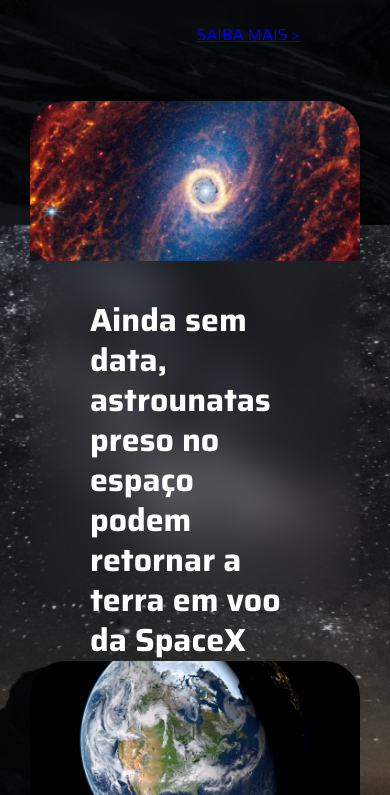
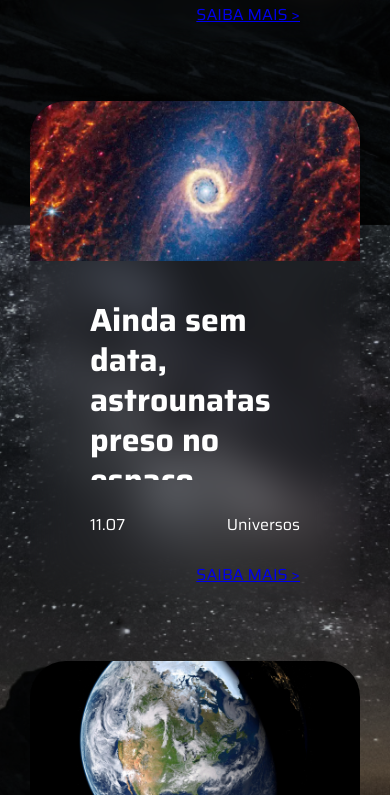
Before and after one commit to MZMS1510/Skyscraper, a plain HTML site: page noticias.html in a window 390 px wide. Shown: the part 619-1414 px from the top of the page. Drawn offline with Linux system fonts and the light colour scheme; a web font is replaced by a local one.

```diff
--- a/styles/noticias.css
+++ b/styles/noticias.css
@@ -52,6 +52,7 @@ h1 {
     font-weight: 700;
     font-size: 32px;
     line-height: 40px;
+    max-height: 180px;
 }
 
 .noticia>section {
@@ -69,3 +70,9 @@ h1 {
     display: flex;
     justify-content: space-between;
 }
+
+@media screen and (max-width: 480px) {
+    .noticia p {
+        overflow-y: scroll;
+    }
+}
```
